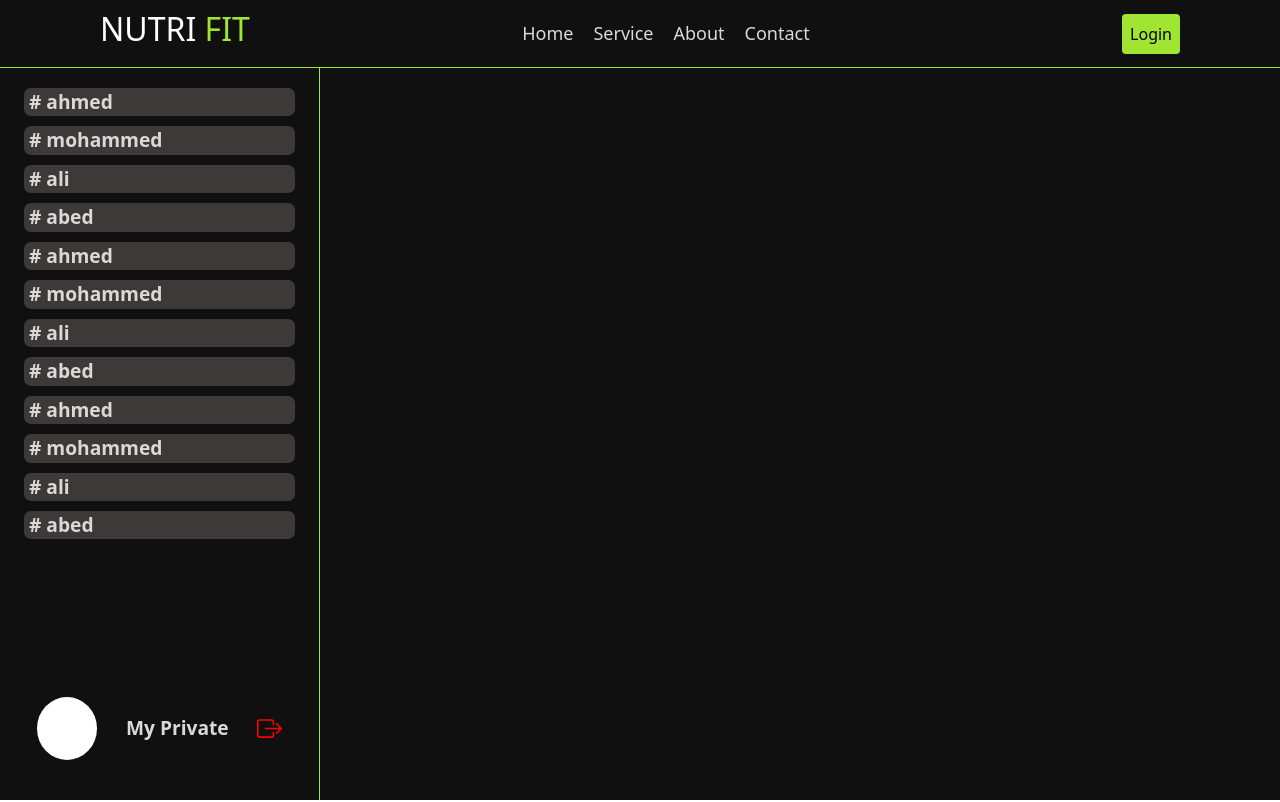
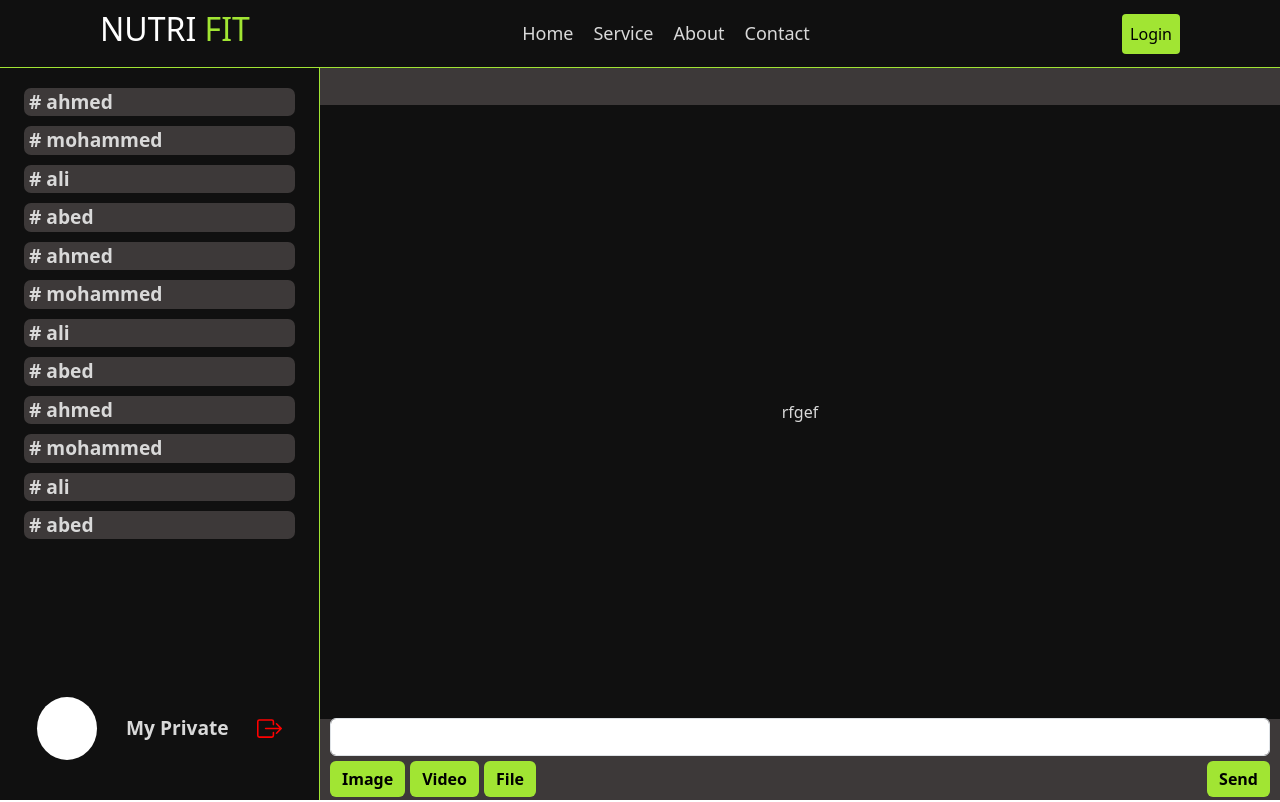
Before and after one commit to usfaql/MERAKI_Academy_Project_5_forked, a React (Create React App) app in the folder frontend/: page /coach/private in a window 1280 px wide. Built offline with nearby package versions, Linux system fonts and the light colour scheme.

Commit message:
Styling Coach Private

```diff
--- a/frontend/src/components/CoachPrivate/CoachPrivate.css
+++ b/frontend/src/components/CoachPrivate/CoachPrivate.css
@@ -65,3 +65,55 @@ align-items: center;
     font-size: larger;
     font-weight: bolder;
   }
+  .Right-Side{
+    width: 75%;
+    height: 100%;
+    display: flex;
+    flex-direction: column;
+    /* align-items: center; */
+    justify-content: space-between;
+  }
+  .Header{
+    padding-left: 5px;
+    text-align: left;
+    width: 100%;
+    height: 5%;
+    background-color: #3d3939;
+    font-size: x-large;
+  }
+  .Input-Button{
+  height: 11%;
+  background-color:#3d3939 ;
+  padding:5px;
+  display: flex;
+  flex-direction: column;
+  justify-content: center;
+  }
+  .Input{
+    padding-left: 5px;
+    padding-right: 5px;
+  }
+  .Buttons{
+    display: flex;
+    justify-content: space-between;
+    padding: 5px;
+  }
+  .Buttons Button{
+    background-color: #A1E533;
+    border: 0;
+    color: black;
+    font-weight: bolder;
+  }
+  .Buttons Button:hover{
+    background-color:#7aad28 ;
+  }
+  .left{
+    display: flex;
+    gap: 5px;
+  }
+
+
+  #inputPassword5{
+    font-size: medium;
+    font-weight: 500;
+  }
--- a/frontend/src/components/CoachPrivate/CoachPrivate.js
+++ b/frontend/src/components/CoachPrivate/CoachPrivate.js
@@ -1,15 +1,19 @@
 import React,{useEffect,useState} from 'react'
 import "./CoachPrivate.css"
-
+import Form from 'react-bootstrap/Form';
+import Button from 'react-bootstrap/Button';
 const CoachPrivate = () => {
 let users=["ahmed","mohammed","ali","abed","ahmed","mohammed","ali","abed","ahmed","mohammed","ali","abed",]
 let messages=["test","test","test","test"]
+const [header, setHeader] = useState("")
   return (
     <div className='Coach-Private-Page'>
         <div className='Left-Side'>
             <div className='User-List'>
             {users.map((user,i)=>
-                <div className='User-Name'># {user}</div>
+                <div className='User-Name' onClick={()=>{
+                  setHeader(user)
+                }}># {user}</div>
             )}
             </div>
             <div className='My-Private'>
@@ -25,7 +29,33 @@ let messages=["test","test","test","test"]
 </svg>
             </div>
         </div>
-        <div className='Right_Side'>
+        <div className='Right-Side'>
+          <div className='Header'>
+            {header}
+          </div>
+          <div className='message'>
+rfgef
+          </div>
+          <div className='Input-Button'>
+            <div className='Input'>
+            <Form.Control
+
+        type="text"
+        id="inputPassword5"
+        aria-describedby="passwordHelpBlock"
+      />
+            </div>
+            <div className='Buttons'>
+              <div className='left'>
+              <Button>Image</Button>
+                <Button>Video</Button>
+                  <Button>File</Button>
+              </div>
+              <div className='right'>
+              <Button>Send</Button>
+              </div>
+            </div>
+          </div>
         </div>
     </div>
 
```
